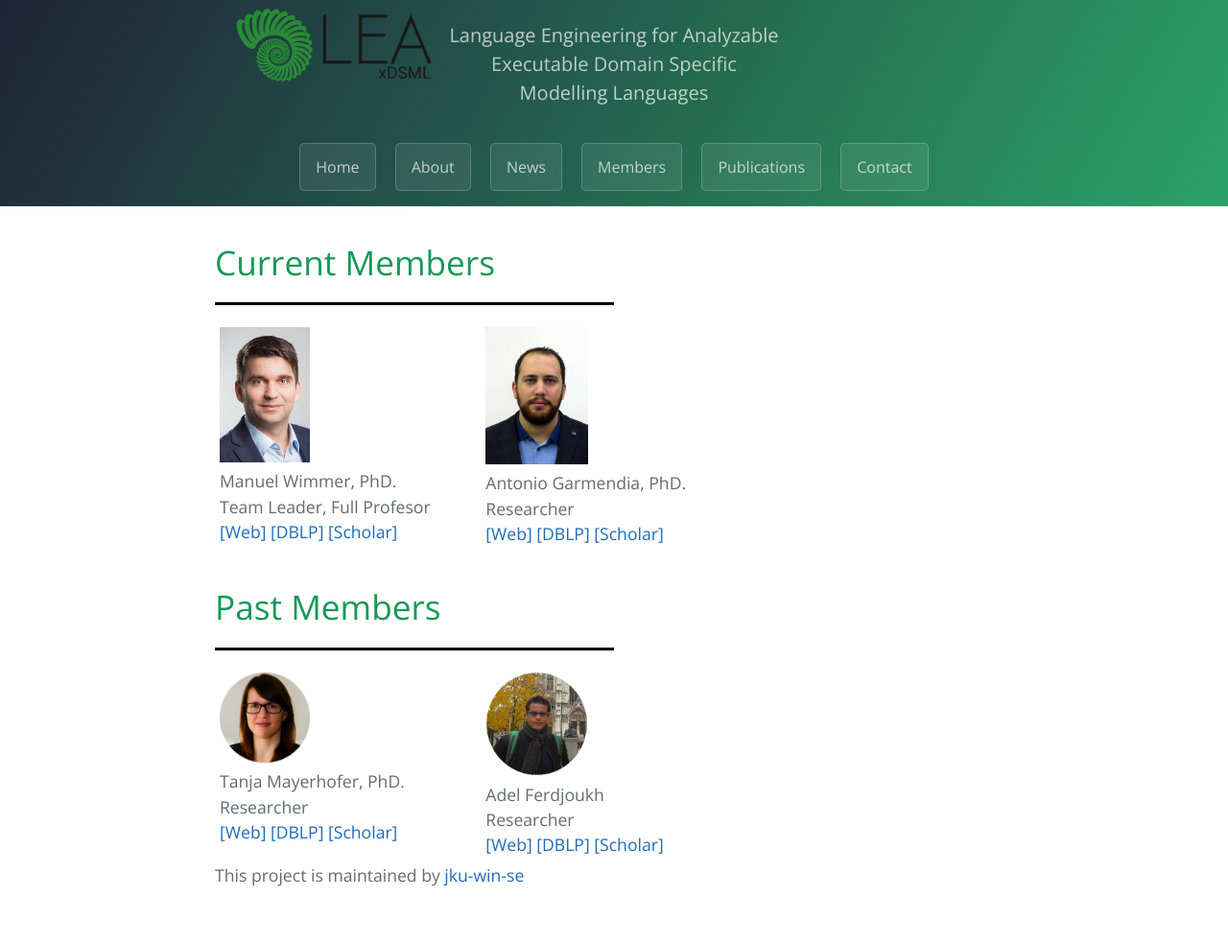
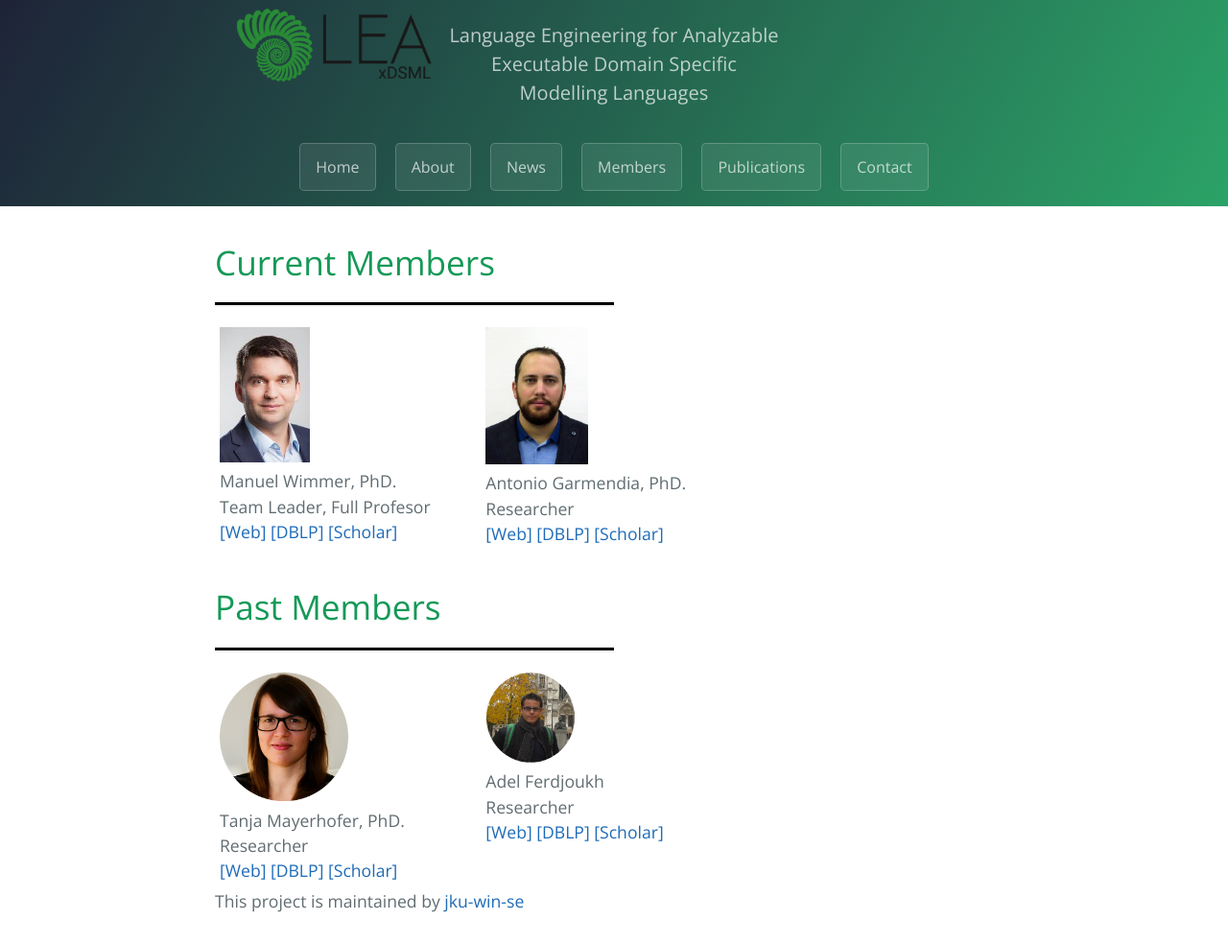
Before and after one commit to jku-win-se/Lea-xDSML, a Jekyll site: the page built from pages/members/index.md, in a window 1280 px wide. Shown: the whole page at 96% size. Built offline with Jekyll 4.4.1, drawn with Linux system fonts in a browser that asks for light colours; before the commit the page ends 957 px from its top, so only the background shows below that.

Commit message:
member minor changes...

```diff
--- a/assets/css/custom.css
+++ b/assets/css/custom.css
@@ -42,6 +42,14 @@ hr.solid {
   width: 40%;
 }
 
+#tanja-photo{
+  width: 50%;
+}
+
+#adel-photo{
+  width: 35%;
+}
+
  /*.main-content p {
   margin-bottom: 1em; }*/
 
--- a/pages/members/index.md
+++ b/pages/members/index.md
@@ -33,7 +33,7 @@ layout: index
 
 <div class="row">
     <div class="column">
-        <img src="{{site.github.url}}/assets/img/tanja-photo.png" id="manuel-photo"/>
+        <img src="{{site.github.url}}/assets/img/tanja-photo.png" id="tanja-photo"/>
         <p class="nomargin">Tanja Mayerhofer, PhD.</p>
         <p class="nomargin">Researcher</p>
         <p class="nomargin">
@@ -43,7 +43,7 @@ layout: index
         </p>
     </div>
     <div class="column">
-        <img src="{{site.github.url}}/assets/img/adel-photo.png" id="antonio-photo"/>
+        <img src="{{site.github.url}}/assets/img/adel-photo.png" id="adel-photo"/>
         <p class="nomargin">Adel Ferdjoukh</p>
         <p class="nomargin">Researcher</p>
         <p class="nomargin">
```
